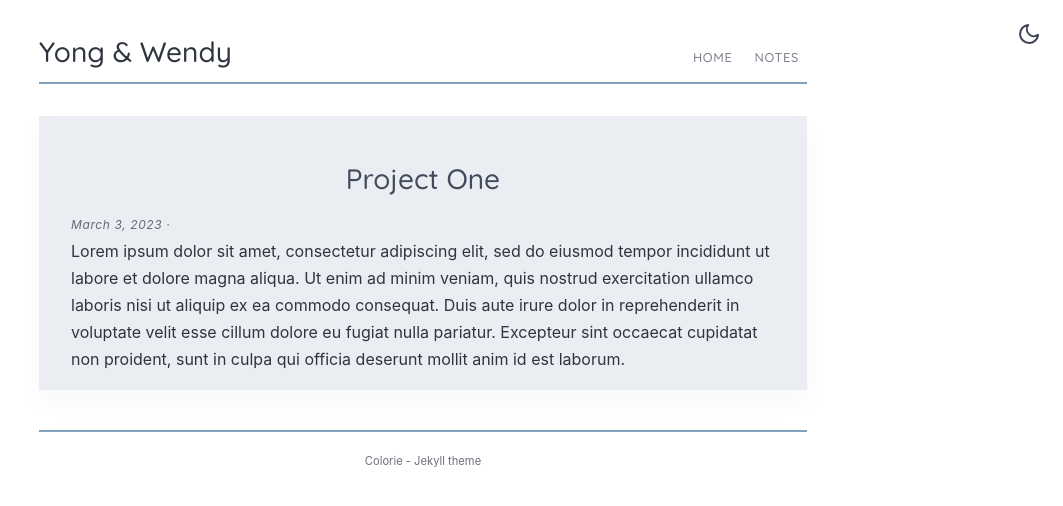
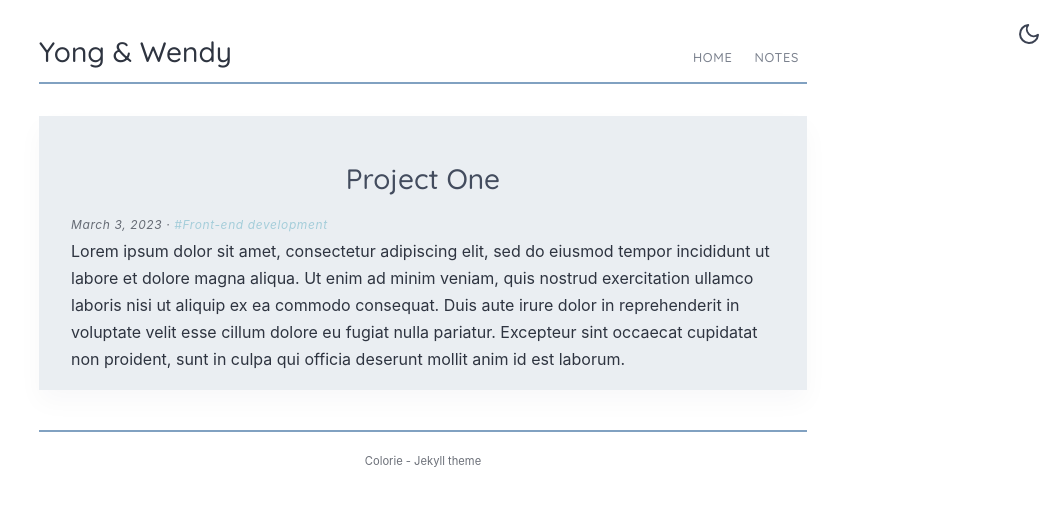
Before and after one commit to yong-lim/4lims, a Jekyll site: the page built from _projects/project-one.md, in a window 1280 px wide. Shown: the top 506 px of the page, without its empty margins (217-1280 px from the left). Built offline with Jekyll 4.4.1, drawn with Linux system fonts in a browser that asks for light colours.

Commit message:
Add #tag as link

```diff
--- a/_layouts/project.html
+++ b/_layouts/project.html
@@ -1,11 +1,16 @@
 ---
 layout: default
 ---
-
 <article class="post" role="article">
 	<div class="meta">
   <h2 class="text-center">{{ page.title }}</h2>
-	<time class="date" datetime="{{ page.date | date_to_xmlschema }}">{{ page.date | date: "%B %-d, %Y" }} &middot; {{ page.tags }}</time>
+	<time class="date" datetime="{{ page.date | date_to_xmlschema }}">{{ page.date | date: "%B %-d, %Y" }} &middot;
+  {% for t in page.categories %}
+  {% assign url = "/category/" | append: t | append: "/" %}
+    <a href="{{ url }}">
+    #{{t}}{% unless forloop.last %}, {% endunless %}
+    </a>
+  {% endfor %}</time>
   <div class="meta">
   {{ content }}
 </article>
--- a/_layouts/projects.html
+++ b/_layouts/projects.html
@@ -18,7 +18,6 @@ layout: default
       </a>
     </article>
 
-
   {% endfor %}
 
 </div>
```
Also changed, not shown: _layouts/post.html (+7 -1 lines).
